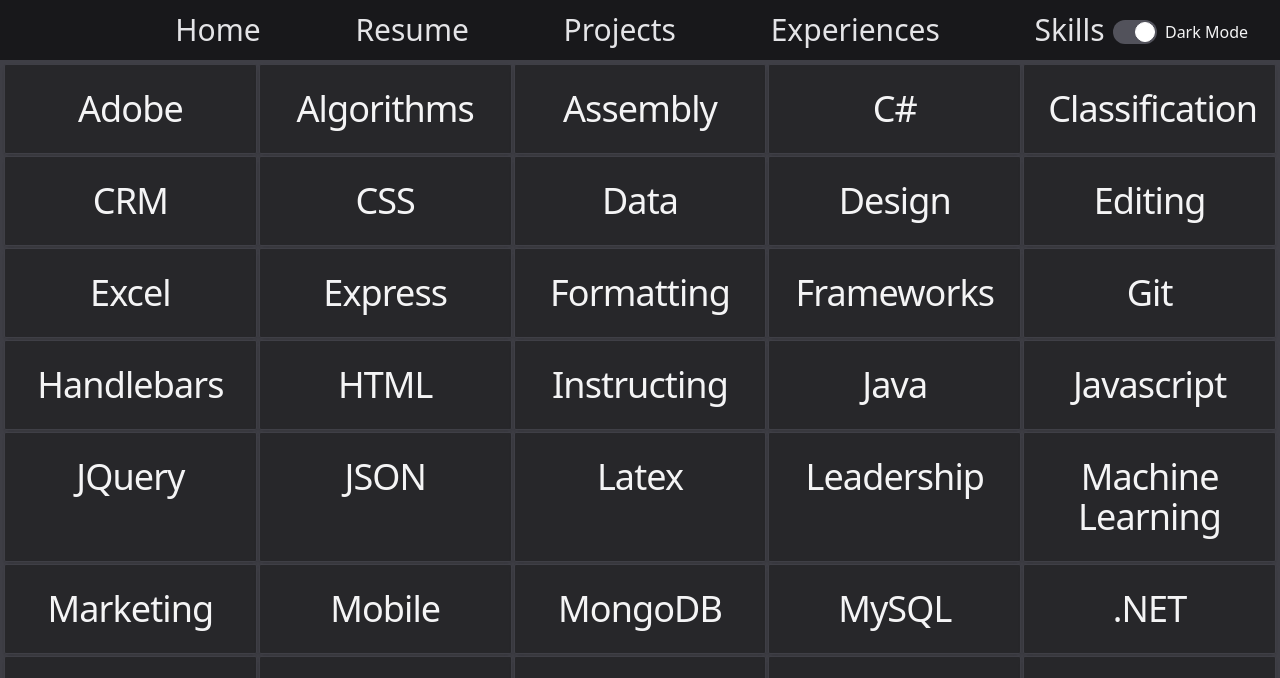
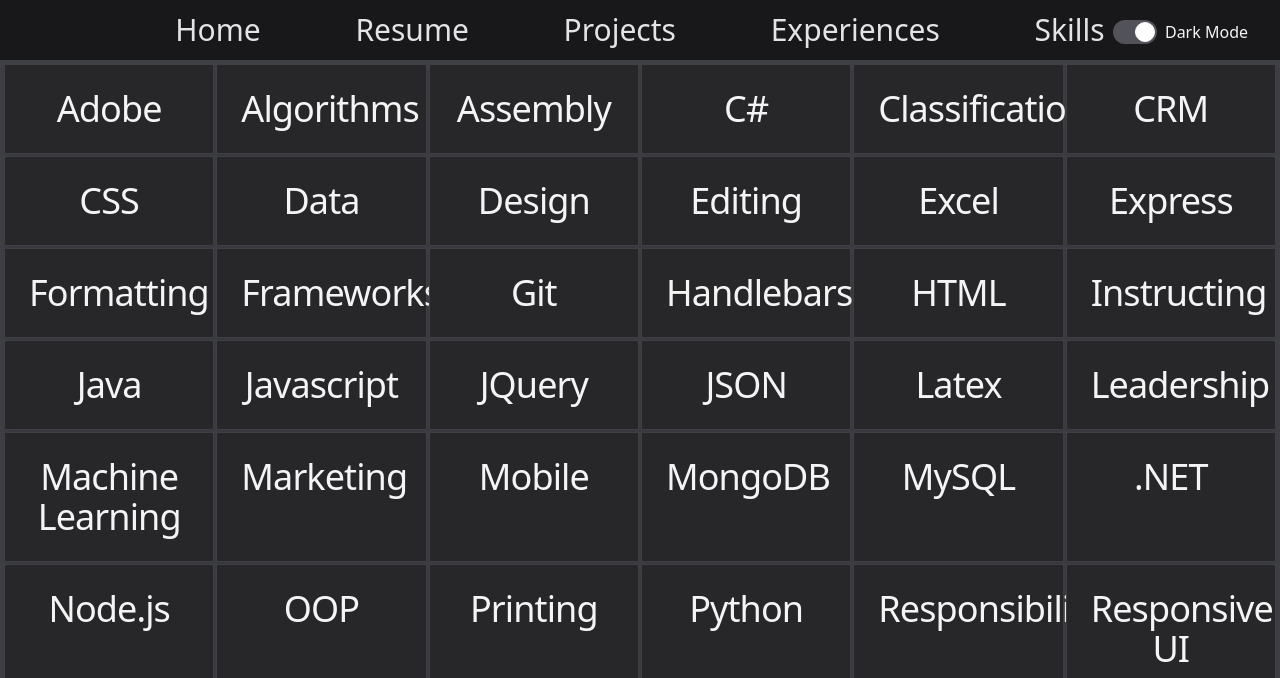
Before and after one commit to jrose0116/Portfolio, a website: page public/skills.html in a window 1280 px wide. Shown: the top 678 px of the page. Drawn offline with nearby package versions, Linux system fonts and the light colour scheme.

Commit message:
Grid Column Amount Increased

```diff
--- a/public/skills.html
+++ b/public/skills.html
@@ -12,7 +12,7 @@
 </head>
 <body class="static bg-white dark:bg-zinc-700 w-screen h-screen lg+:overflow-hidden">
     <div id="nav"></div>
-    <div class="mt-16 mx-1 gap-0.5  grid grid-cols-5 lg:grid-cols-2 lg:mt-20 left-1 right-1 pb-[68px] h-[93.5%]">
+    <div class="mt-16 mx-1 gap-0.5  grid grid-cols-6 lg:grid-cols-2 lg:mt-20 left-1 right-1 pb-[68px] h-[93.5%]">
         <div class="lg+:row-span-1 lg+:col-span-1 p-6 bg-zinc-300 rounded-sm border border-zinc-200 shadow-md dark:bg-zinc-800 dark:border-zinc-700 hover:border-zinc-700 hover:dark:border-zinc-100">
             <h1 class="text-center text-4xl lg:text-3xl font-light tracking-tight text-zinc-900 dark:text-zinc-100">Adobe</h1>
         </div>
```
